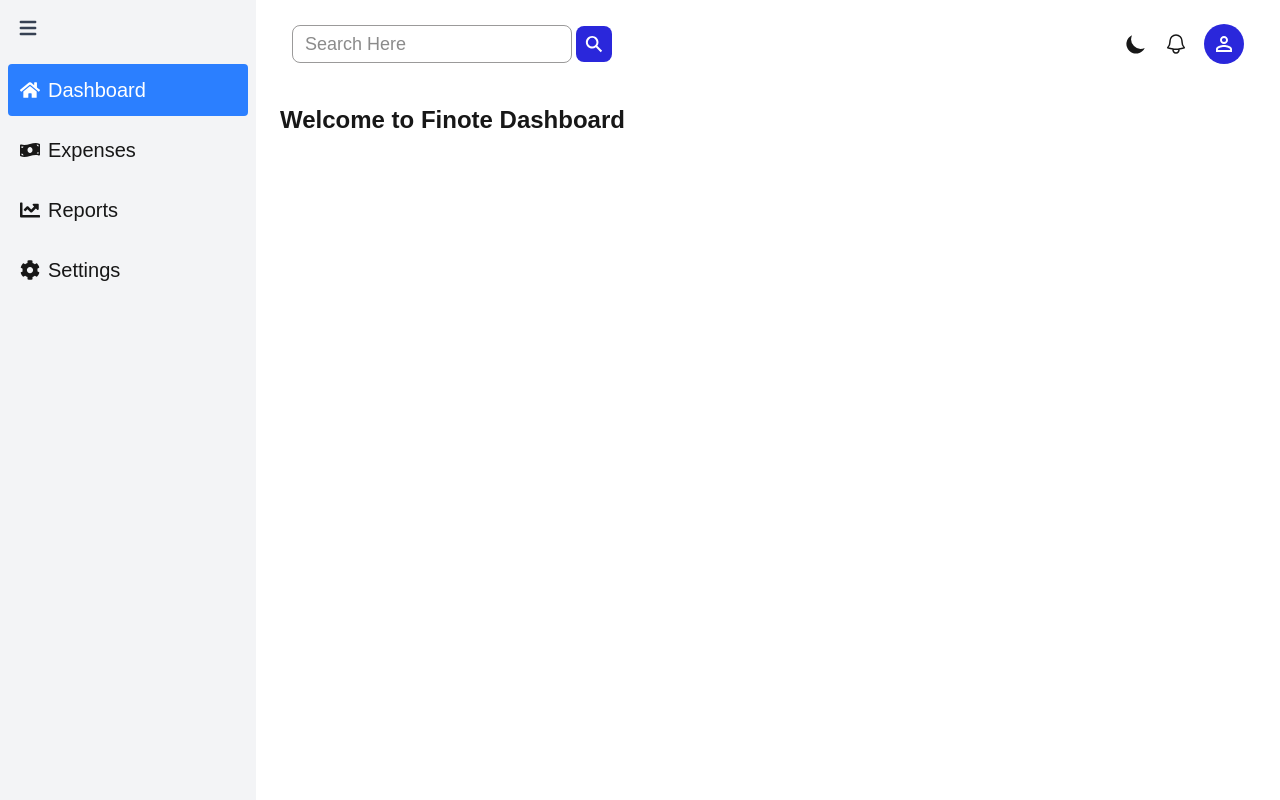
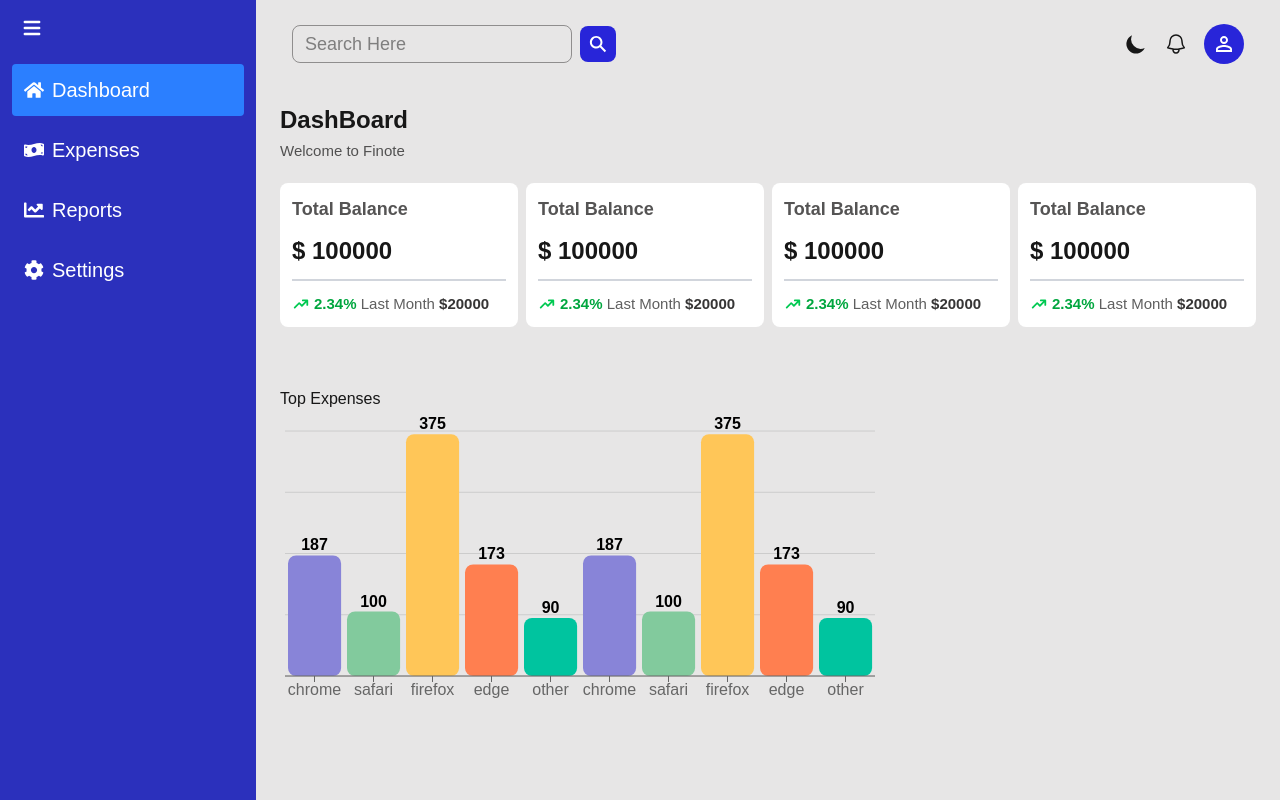
Before and after one commit to shakib071/Finote-Expense-Tracker-App, a Next.js app: page / in a window 1280 px wide. Built offline with nearby package versions, Linux system fonts and the light colour scheme.

Commit message:
added a chart

```diff
--- a/package.json
+++ b/package.json
@@ -12,7 +12,8 @@
     "next": "15.5.6",
     "react": "19.1.0",
     "react-dom": "19.1.0",
-    "react-icons": "^5.5.0"
+    "react-icons": "^5.5.0",
+    "recharts": "^3.3.0"
   },
   "devDependencies": {
     "@eslint/eslintrc": "^3",
--- /dev/null
+++ b/src/Components/Home/BalanceCard.jsx
@@ -0,0 +1,68 @@
+import React from 'react';
+import { HiTrendingUp } from "react-icons/hi";
+import { HiTrendingDown } from "react-icons/hi";
+
+const BalanceCard = () => {
+    return (
+        <div>
+
+            <div >
+                <p className='text-2xl font-bold'>DashBoard</p>
+                <p className='text-[15px] mt-1 text-[#000000a6]'>Welcome to Finote</p>
+            </div>
+
+            <div className='mt-5 grid grid-cols-4 items-center justify-evenly gap-2'>
+
+                <div className='p-3 bg-white flex flex-col rounded-lg gap-3'>
+                    <p className='text-lg text-[#555454] font-semibold'>Total Balance</p>
+                    <p className='text-2xl font-semibold'>$ 100000</p>
+                    <hr className="border-t-2  border-gray-300"/>
+                    <div className='flex items-center text-[15px]'>
+                        <p className='text-[18px] pr-1 text-green-500'><HiTrendingUp/> </p>
+                        <p><span className='text-green-600 font-semibold'>2.34% </span><span className='text-[#0b0b0ba7]'>Last Month</span> <span className='font-semibold text-[#121111d8]'>$20000</span></p>
+                    </div>
+                </div>
+
+
+                <div className='p-3 bg-white flex flex-col rounded-lg gap-3'>
+                    <p className='text-lg text-[#555454] font-semibold'>Total Balance</p>
+                    <p className='text-2xl font-semibold'>$ 100000</p>
+                    <hr className="border-t-2  border-gray-300"/>
+                    <div className='flex items-center text-[15px]'>
+                        <p className='text-[18px] pr-1 text-green-500'><HiTrendingUp/> </p>
+                        <p><span className='text-green-600 font-semibold'>2.34% </span><span className='text-[#0b0b0ba7]'>Last Month</span> <span className='font-semibold text-[#121111d8]'>$20000</span></p>
+                    </div>
+                </div>
+
+
+                <div className='p-3 bg-white flex flex-col rounded-lg gap-3'>
+                    <p className='text-lg text-[#555454] font-semibold'>Total Balance</p>
+                    <p className='text-2xl font-semibold'>$ 100000</p>
+                    <hr className="border-t-2  border-gray-300"/>
+                    <div className='flex items-center text-[15px]'>
+                        <p className='text-[18px] pr-1 text-green-500'><HiTrendingUp/> </p>
+                        <p><span className='text-green-600 font-semibold'>2.34% </span><span className='text-[#0b0b0ba7]'>Last Month</span> <span className='font-semibold text-[#121111d8]'>$20000</span></p>
+                    </div>
+                </div>
+
+
+                <div className='p-3 bg-white flex flex-col rounded-lg gap-3'>
+                    <p className='text-lg text-[#555454] font-semibold'>Total Balance</p>
+                    <p className='text-2xl font-semibold'>$ 100000</p>
+                    <hr className="border-t-2  border-gray-300"/>
+                    <div className='flex items-center text-[15px]'>
+                        <p className='text-[18px] pr-1 text-green-500'><HiTrendingUp/> </p>
+                        <p><span className='text-green-600 font-semibold'>2.34% </span><span className='text-[#0b0b0ba7]'>Last Month</span> <span className='font-semibold text-[#121111d8]'>$20000</span></p>
+                    </div>
+                </div>
+
+
+
+
+
+            </div>
+        </div>
+    );
+};
+
+export default BalanceCard;
--- /dev/null
+++ b/src/Components/Home/BarCharts.jsx
@@ -0,0 +1,46 @@
+
+import { BarChart, Bar, CartesianGrid, Rectangle, XAxis, Tooltip,LabelList } from "recharts";
+
+
+const chartData = [
+  { name: "chrome", expense: 187, fill: "#8884d8" },
+  { name: "safari", expense: 100, fill: "#82ca9d" },
+  { name: "firefox", expense: 375, fill: "#ffc658" },
+  { name: "edge", expense: 173, fill: "#ff7f50" },
+  { name: "other", expense: 90, fill: "#00c49f" },
+  { name: "chrome", expense: 187, fill: "#8884d8" },
+  { name: "safari", expense: 100, fill: "#82ca9d" },
+  { name: "firefox", expense: 375, fill: "#ffc658" },
+  { name: "edge", expense: 173, fill: "#ff7f50" },
+  { name: "other", expense: 90, fill: "#00c49f" },
+];
+
+export default function BarCharts() {
+  return (
+    <div>
+      <h2>Top Expenses</h2>
+      <BarChart  width={600} height={300} data={chartData}  margin={{ top: 20, right: 5, left: 5, bottom: 5 }}>
+        <CartesianGrid vertical={false} />
+        <XAxis dataKey="name" />
+        <Tooltip   cursor={{ fill: "transparent" }} />
+        <Bar
+          dataKey="expense"
+          radius={8}
+          activeIndex={2}
+          barSize={80}
+          label={{ position: "top", style: { fontWeight: "bold", fill: "#000" } }}
+          activeBar={(props) => (
+            <Rectangle
+              {...props}
+              fillOpacity={0.8}
+              stroke={props.payload.fill}
+              strokeDasharray={4}
+              strokeDashoffset={4}
+            />
+          )}
+        />
+
+      </BarChart>
+    </div>
+  );
+}
--- a/src/Components/Home/DashBoard.jsx
+++ b/src/Components/Home/DashBoard.jsx
@@ -1,9 +1,14 @@
 import React from 'react';
-
+import BalanceCard from './BalanceCard';
+import BarChart from './BarCharts';
 const DashBoard = () => {
     return (
         <div>
-            <p>DashBoard</p>
+            <BalanceCard></BalanceCard>
+
+            <div className='mt-15'>
+                <BarChart></BarChart>
+            </div>
         </div>
     );
 };
--- a/src/Components/Shared/Navbar.jsx
+++ b/src/Components/Shared/Navbar.jsx
@@ -7,14 +7,22 @@
 
 const Navbar = () => {
     const [darkTheme , setDarkTheme] = useState(false);
-    console.log(darkTheme);
+
+
+    const handleSearch = (e) => {
+        e.preventDefault();
+        console.log('submitted');
+    }
+
     return (
 
         <div className='mb-10 flex justify-between items-center px-3'>
             {/* Searchbar  */}
-            <div className='flex items-center gap-1'>
-                <input className='border-1 border-[#44424288] w-70 px-3 py-1 text-lg rounded-lg' type="text" placeholder='Search Here' />
-                <p className='text-xl p-2 rounded-lg bg-[#1512d8e8] text-white'><IoSearchSharp /></p>
+            <div >
+                <form onSubmit={handleSearch} className='flex items-center gap-2'>
+                    <input className='border-1 border-[#44424288] w-70 px-3 py-1 text-lg rounded-lg' type="text" placeholder='Search Here' />
+                    <button  className='text-xl p-2 rounded-lg bg-[#1512d8e8] text-white' type='submit'><IoSearchSharp /></button>
+                </form>
             </div>
 
             {/* Accessbility Profile  */}
--- a/src/app/page.js
+++ b/src/app/page.js
@@ -5,6 +5,7 @@
 import { HiMenu } from "react-icons/hi"; // hamburger icon
 import { FaHome, FaMoneyBillWave, FaChartLine, FaCog } from "react-icons/fa";
 import Navbar from "@/Components/Shared/Navbar";
+import DashBoard from "@/Components/Home/DashBoard";
 
 export default function Home() {
   const [activeTab, setActiveTab] = useState("dashboard");
@@ -13,7 +14,7 @@
   const renderContent = () => {
     switch (activeTab) {
       case "dashboard":
-        return <h2 className="text-2xl font-bold">Welcome to Finote Dashboard</h2>;
+        return <DashBoard></DashBoard>;
       case "expenses":
         return <h2 className="text-2xl font-bold">Track Your Expenses Here</h2>;
       case "reports":
@@ -33,16 +34,16 @@
   ];
 
   return (
-    <div className="flex h-screen justify-center">
+    <div className="flex h-screen  justify-center">
       {/* Sidebar */}
       <aside
-        className={`bg-gray-100 p-2 flex flex-col   transition-all duration-300 ${
-          isCollapsed ? "w-16" : "w-64"
+        className={`bg-[#2b30bc] py-2 px-3 flex flex-col   transition-all duration-300 ${
+          isCollapsed ? "w-18" : "w-64"
         }`}
       >
         {/* Hamburger */}
         <button
-          className="p-2 mb-4 text-gray-700 hover:bg-gray-200 rounded"
+          className="p-2 mb-4 text-white hover:bg-blue-500 rounded"
           onClick={() => setIsCollapsed(!isCollapsed)}
         >
           <HiMenu size={24} />
@@ -53,7 +54,7 @@
           {navItems.map((item) => (
             <button
               key={item.id}
-              className={`flex items-center text-xl gap-2 p-3 rounded hover:bg-blue-100 ${
+              className={`flex items-center text-xl gap-2 p-3 text-white rounded hover:bg-blue-500 ${
                 activeTab === item.id ? "bg-blue-500 text-white" : ""
               }`}
               onClick={() => setActiveTab(item.id)}
@@ -66,7 +67,7 @@
       </aside>
 
       {/* Main Content */}
-      <main className="flex-1 p-6 bg-white overflow-auto">
+      <main className="flex-1 p-6 bg-[#807d7d31] overflow-auto">
         <div>
           <Navbar></Navbar>
         </div>
```
Also changed, not shown: 1 other file (tests, documents, lock files or other folders).
